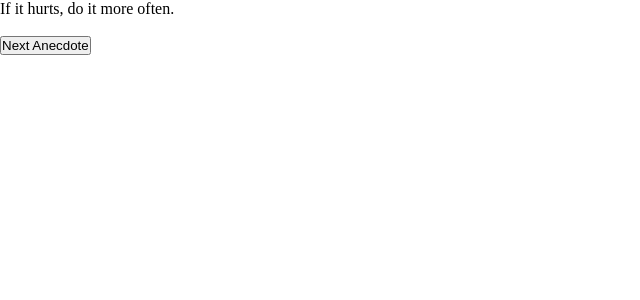
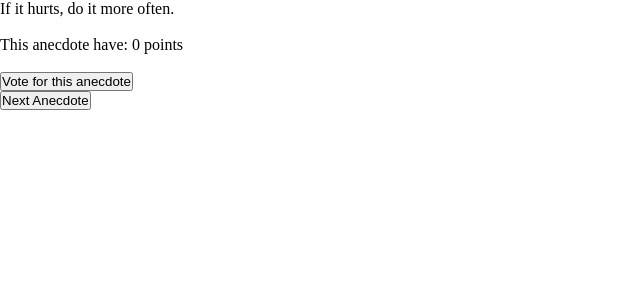
Before and after one commit to AnoopLamba/fullstackopen, a React (Vite) app in the folder part1/: page / in a window 1280 px wide. Shown: the top 300 px of the page, without its empty margins (0-640 px from the left). Built offline with nearby package versions, Linux system fonts and the light colour scheme.

Commit message:
added anecdotes step2

```diff
--- a/part1/src/components/Anecdotes.jsx
+++ b/part1/src/components/Anecdotes.jsx
@@ -1,6 +1,8 @@
 import { useState } from "react";
 
 const Anecdotes = () => {
+  const [selected, setSelected] = useState(0);
+
   const anecdotes = [
     "If it hurts, do it more often.",
     "Adding manpower to a late software project makes it later!",
@@ -12,16 +14,26 @@ const Anecdotes = () => {
     "The only way to go fast, is to go well.",
   ];
 
-  const [selected, setSelected] = useState(0);
+  const [points, setPoints] = useState(new Array(anecdotes.length).fill(0));
 
   const generateRandom = (arrayLength) => {
     const random = Math.floor(Math.random() * arrayLength);
     setSelected(random);
   };
 
+  const increasePoints = () => {
+    const newPoints = { ...points };
+    newPoints[selected] += 1;
+    setPoints(newPoints);
+  };
+
   return (
     <>
       <p>{anecdotes[selected]}</p>
+      <br />
+      <p>This anecdote have: {points[selected]} points</p>
+      <br />
+      <button onClick={increasePoints}>Vote for this anecdote</button>
       <br />
       <button onClick={() => generateRandom(anecdotes.length)}>
         Next Anecdote
```
